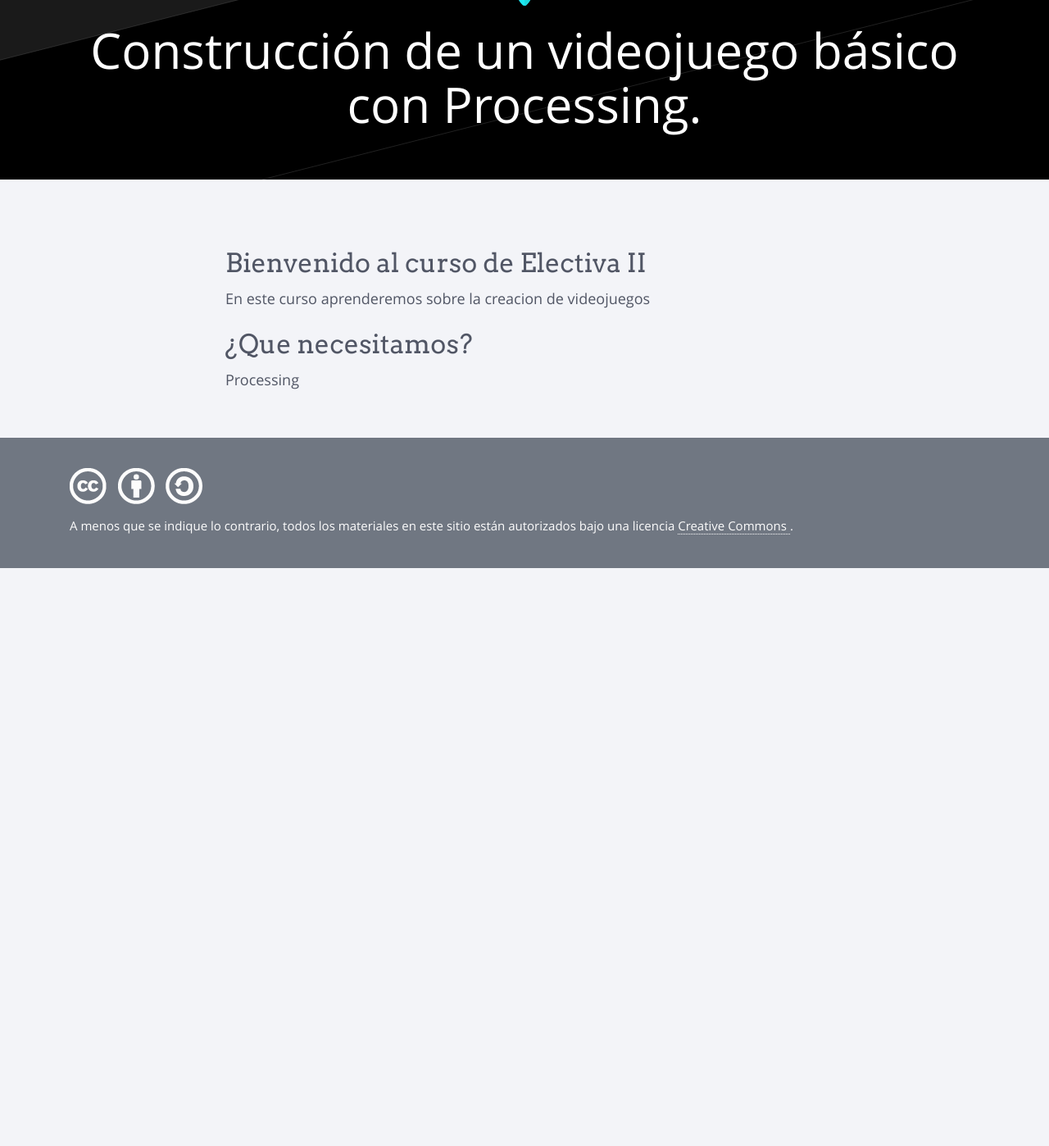
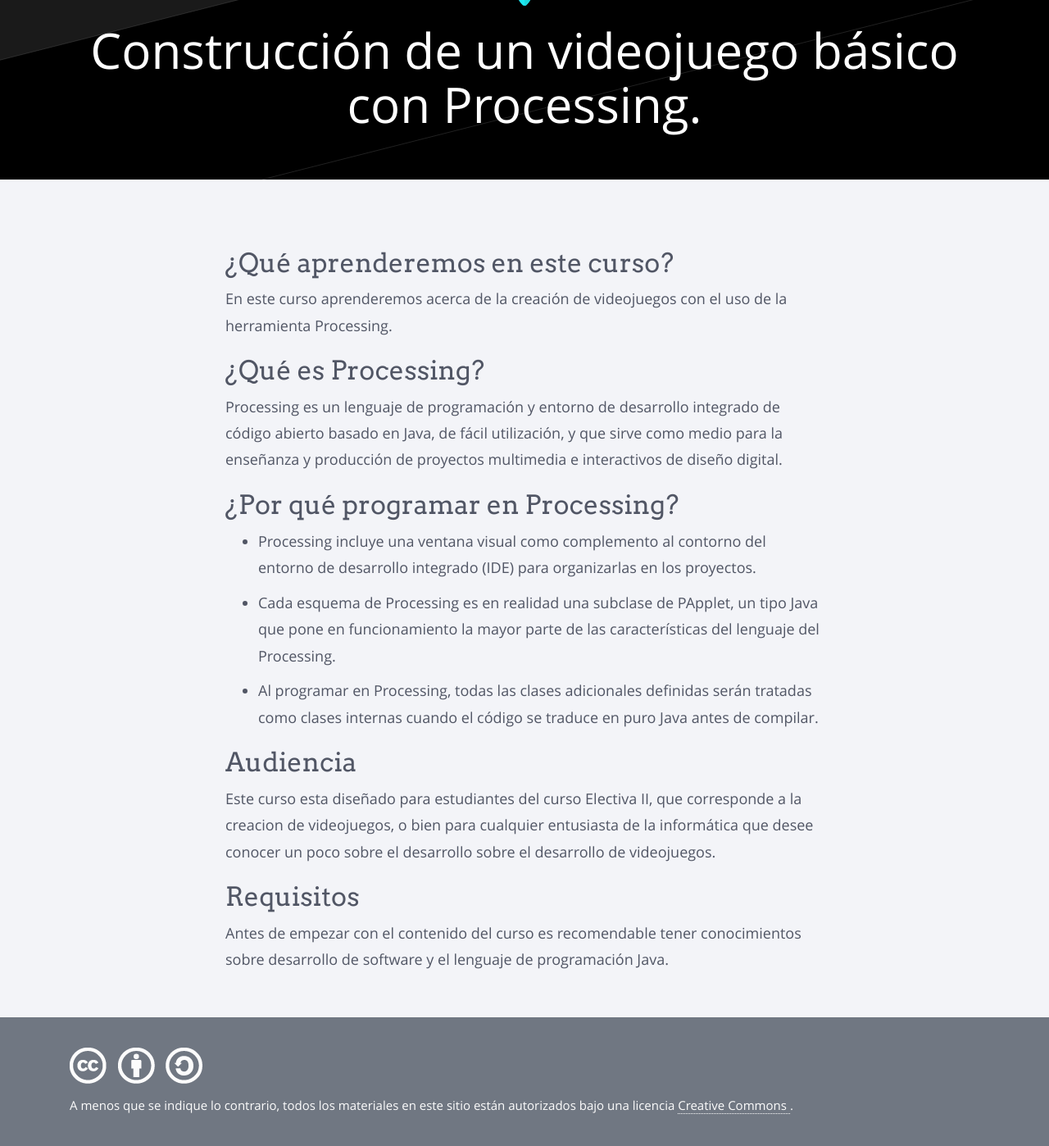
Before and after one commit to doztrock/doztrock.github.io, a Jekyll site: the page built from index.md, in a window 1280 px wide and 1400 px high, scrolled down 265 px. Shown: the whole window at 82% size. Built offline with Jekyll 4.4.1, drawn with Linux system fonts in a browser that asks for light colours; nearby versions of some CDN libraries; before the commit the page ends 958 px from its top, so only the background shows below that.

Commit message:
Actualizado index.md
Se agrega contenido al index

```diff
--- a/index.md
+++ b/index.md
@@ -3,10 +3,26 @@ title: Bienvenido
 layout: index
 ---
 
-## Bienvenido al curso de Electiva II
+## ¿Qué aprenderemos en este curso?
 
-En este curso aprenderemos sobre la creacion de videojuegos
+En este curso aprenderemos acerca de la creación de videojuegos con el uso de la herramienta Processing.
 
-## ¿Que necesitamos?
+## ¿Qué es Processing?
 
-Processing
+Processing es un lenguaje de programación y entorno de desarrollo integrado de código abierto basado en Java, de fácil utilización, y que sirve como medio para la enseñanza y producción de proyectos multimedia e interactivos de diseño digital.
+
+## ¿Por qué programar en Processing?
+
+* Processing incluye una ventana visual como complemento al contorno del entorno de desarrollo integrado (IDE) para organizarlas en los proyectos.
+
+* Cada esquema de Processing es en realidad una subclase de PApplet, un tipo Java que pone en funcionamiento la mayor parte de las características del lenguaje del Processing.
+
+* Al programar en Processing, todas las clases adicionales definidas serán tratadas como clases internas cuando el código se traduce en puro Java antes de compilar.
+
+## Audiencia
+
+Este curso esta diseñado para estudiantes del curso Electiva II, que corresponde a la creacion de videojuegos, o bien para cualquier entusiasta de la informática que desee conocer un poco sobre el desarrollo sobre el desarrollo de videojuegos.
+
+## Requisitos
+
+Antes de empezar con el contenido del curso es recomendable tener conocimientos sobre desarrollo de software y el lenguaje de programación Java.
```
